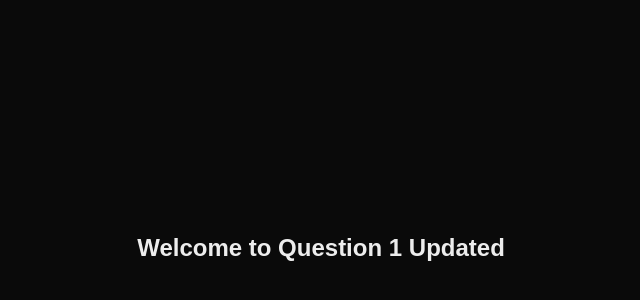
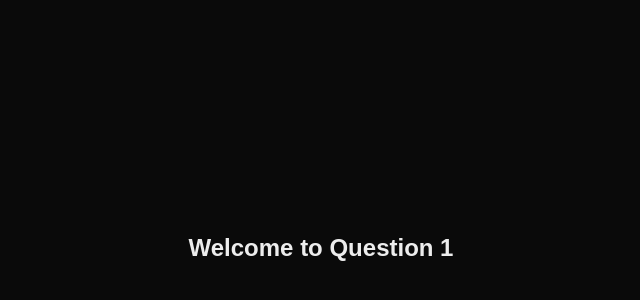
Before and after one commit to SirGejsi/nextjs-boilerplate, a Next.js app: page /questions/question1 in a window 1280 px wide. Shown: the part 152-452 px from the top of the page, without its empty margins (319-959 px from the left). Built offline with nearby package versions, Linux system fonts and the light colour scheme.

Commit message:
Update page.tsx

```diff
--- a/app/questions/question1/page.tsx
+++ b/app/questions/question1/page.tsx
@@ -1,7 +1,7 @@
 export default function Question1() {
   return (
     <div className="min-h-screen flex items-center justify-center">
-      <h1 className="text-2xl font-bold">Welcome to Question 1 Updated</h1>
+      <h1 className="text-2xl font-bold">Welcome to Question 1</h1>
     </div>
   );
 }
```
